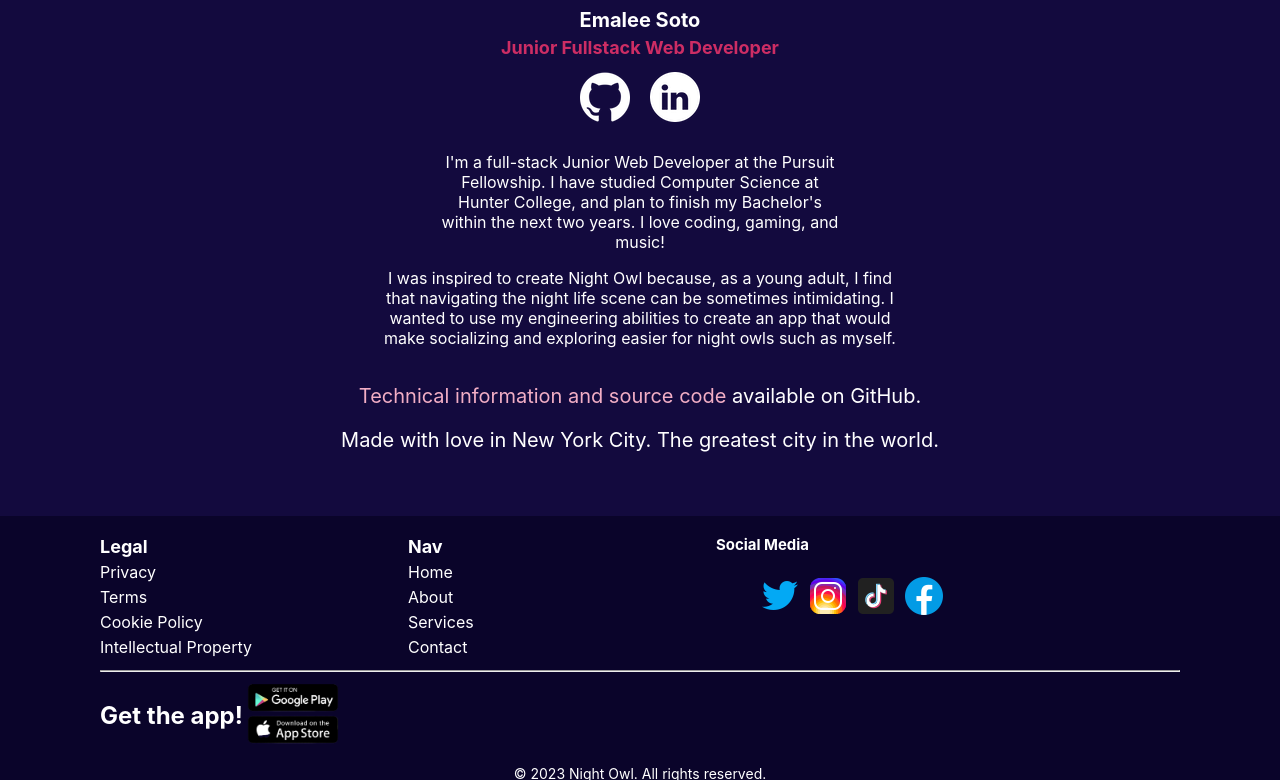
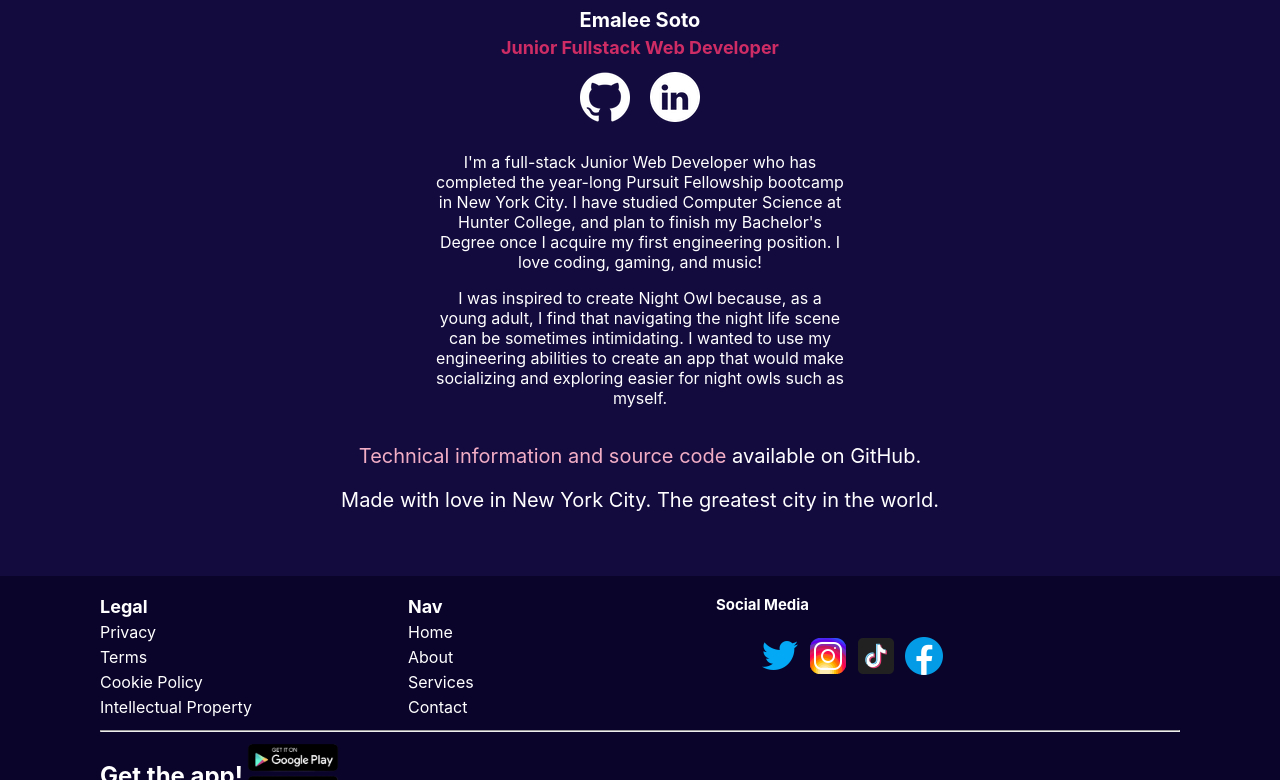
Before and after one commit to EmaleeSoto/night-owl, a React (Create React App) app in the folder front-end/: page /about in a window 1280 px wide. Shown: the part 1072-1852 px from the top of the page. Built offline with nearby package versions, Linux system fonts and the light colour scheme; no server answers.

Commit message:
Added small styling chanegs

```diff
--- a/front-end/src/pages/About.js
+++ b/front-end/src/pages/About.js
@@ -9,7 +9,9 @@ const About = () => {
   }, []);
   return (
     <section className="aboutSection" data-aos="fade-up">
-      <h1 className="aboutSection__header">Why Night Owl?</h1>
+      <h1 className="aboutSection__header">
+        Reinventing the Night Life Experience
+      </h1>
       <div className="aboutSection__text">
         <p>
           Welcome to Night Owl, the ultimate social app for those who crave
@@ -46,6 +48,7 @@ const About = () => {
           owl and embark on an extraordinary journey.
         </p>
       </div>
+      <div data-aos="fade-up">
         <h1 className="aboutSection__bioHeader">Meet Our Dev</h1>
         <section className="aboutSection__bioSection">
           <article>
@@ -83,19 +86,22 @@ const About = () => {
               />
             </a>
             <p className="aboutSection__bio">
-            I'm a full-stack Junior Web Developer at the Pursuit Fellowship. I
-            have studied Computer Science at Hunter College, and plan to finish
-            my Bachelor's within the next two years. I love coding, gaming, and
-            music!
+              I'm a full-stack Junior Web Developer who has completed the
+              year-long Pursuit Fellowship bootcamp in New York City. I have
+              studied Computer Science at Hunter College, and plan to finish my
+              Bachelor's Degree once I acquire my first engineering position. I
+              love coding, gaming, and music!
             </p>
-          <p>
-            I was inspired to create Night Owl because, as a young adult, I find
-            that navigating the night life scene can be sometimes intimidating.
-            I wanted to use my engineering abilities to create an app that would
-            make socializing and exploring easier for night owls such as myself.
+            <p className="aboutSection__bio">
+              I was inspired to create Night Owl because, as a young adult, I
+              find that navigating the night life scene can be sometimes
+              intimidating. I wanted to use my engineering abilities to create
+              an app that would make socializing and exploring easier for night
+              owls such as myself.
             </p>
           </article>
         </section>
+      </div>
       <div className="aboutSection__sourceText">
         <p>
           <a
```
Lines whose indentation alone changed are shown as unchanged.
